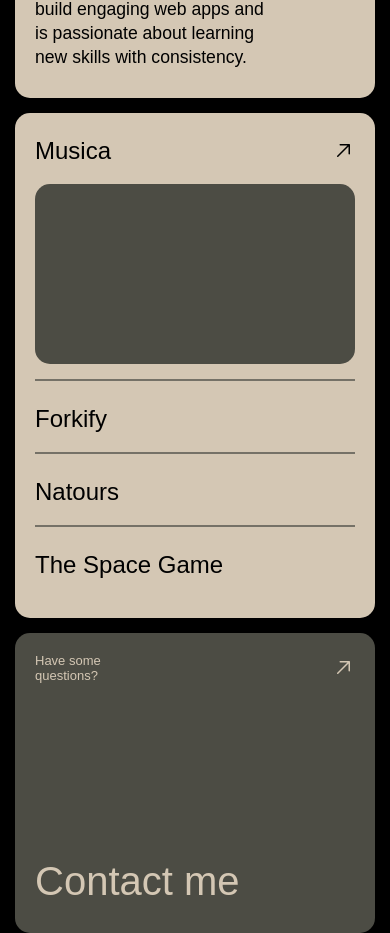
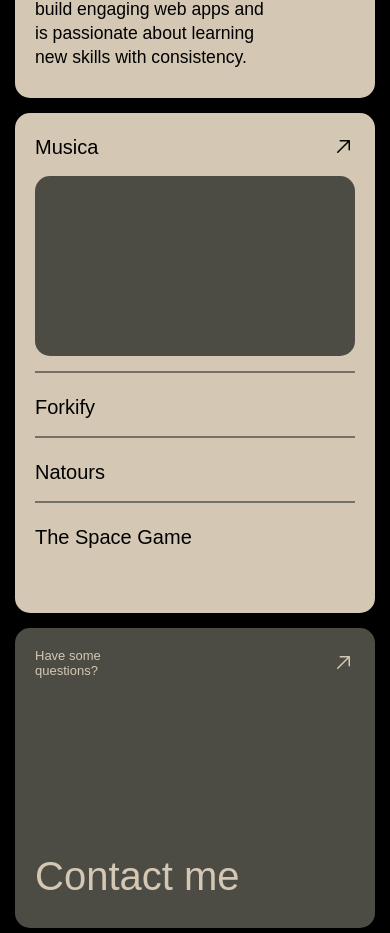
Before and after one commit to j5US/Bento-Portfolio, a React (Create React App) app: page / in a window 390 px wide. Shown: the part 1280-2213 px from the top of the page. Built offline with nearby package versions, Linux system fonts and the light colour scheme.

Commit message:
fixed responsive design

```diff
--- a/src/components/Accordian.jsx
+++ b/src/components/Accordian.jsx
@@ -25,7 +25,7 @@ function Accordion({ items }) {
 
         return (
             <div key={item.id}>
-                <div className={`max-lg:text-[1.5rem] poppins-regular text-[1.25rem] flex justify-between items-center cursor-pointer mb-[15px]`} onClick={() => handleClick(index)}>
+                <div className={`max-md:text-xl max-lg:text-[1.5rem] poppins-regular text-[1.25rem] flex justify-between items-center cursor-pointer mb-[15px]`} onClick={() => handleClick(index)}>
                     {item.label}
                     {/* {<small className={`text-xl ${isExpanded ? "block" : "hidden" }`}>🡥</small>} */}
                     {<GoArrowUpRight className={`text-2xl ${isExpanded ? "block" : "hidden" }`}/>}
```
